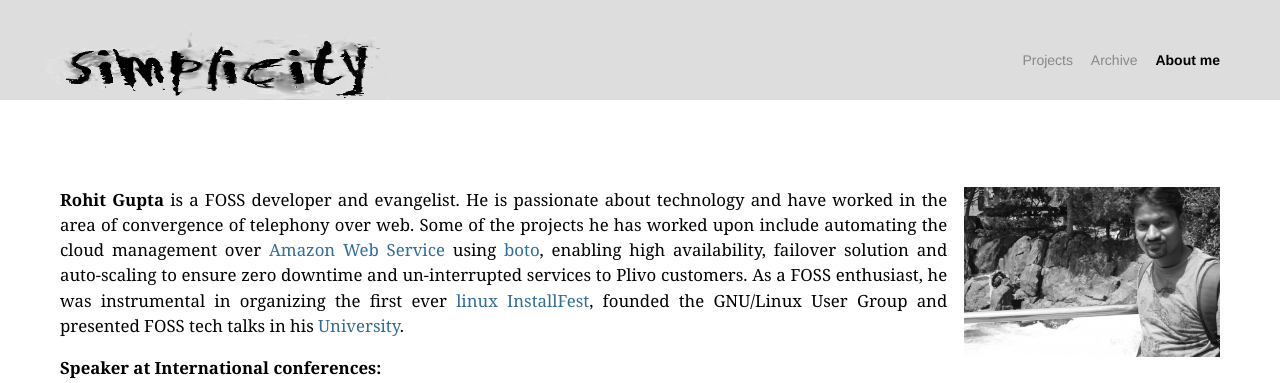
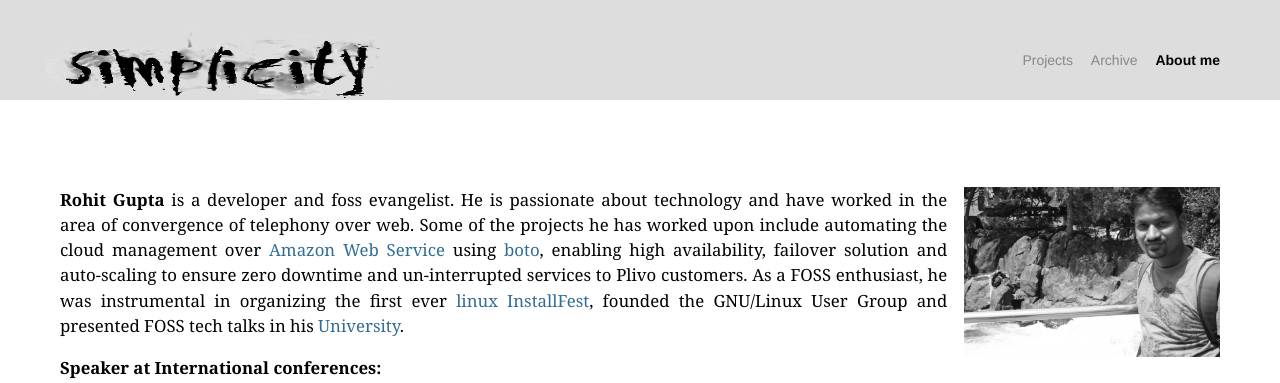
Before and after one commit to rohit01/blog_backup, a Jekyll site: the page built from about/index.md, in a window 1280 px wide. Shown: the top 383 px of the page. Built offline with Jekyll 4.4.1, drawn with Linux system fonts in a browser that asks for light colours; some web fonts are replaced; Markdown is read by kramdown in place of the engine named in the settings; comment, search, counter and statistics services are not loaded.

Commit message:
Rephrase

```diff
--- a/about/index.md
+++ b/about/index.md
@@ -7,7 +7,7 @@
 
 <img src="/res/about/rohit.jpg" width="256" height="170" align="right">
 
-**Rohit Gupta** is a FOSS developer and evangelist. He is passionate about technology and have worked in the area of convergence of telephony over web. Some of the projects he has worked upon include automating the cloud management over [Amazon Web Service](http://aws.amazon.com) using [boto](https://github.com/boto/boto), enabling high availability, failover solution and auto-scaling to ensure zero downtime and un-interrupted services to Plivo customers. As a FOSS enthusiast, he was instrumental in organizing the first ever [linux InstallFest](/first-ever-linux-installfest-in-kgec.html), founded the GNU/Linux User Group and presented FOSS tech talks in his [University](http://www.kgec.ac.in/).
+**Rohit Gupta** is a developer and foss evangelist. He is passionate about technology and have worked in the area of convergence of telephony over web. Some of the projects he has worked upon include automating the cloud management over [Amazon Web Service](http://aws.amazon.com) using [boto](https://github.com/boto/boto), enabling high availability, failover solution and auto-scaling to ensure zero downtime and un-interrupted services to Plivo customers. As a FOSS enthusiast, he was instrumental in organizing the first ever [linux InstallFest](/first-ever-linux-installfest-in-kgec.html), founded the GNU/Linux User Group and presented FOSS tech talks in his [University](http://www.kgec.ac.in/).
 
 **Speaker at International conferences:**
 
```
